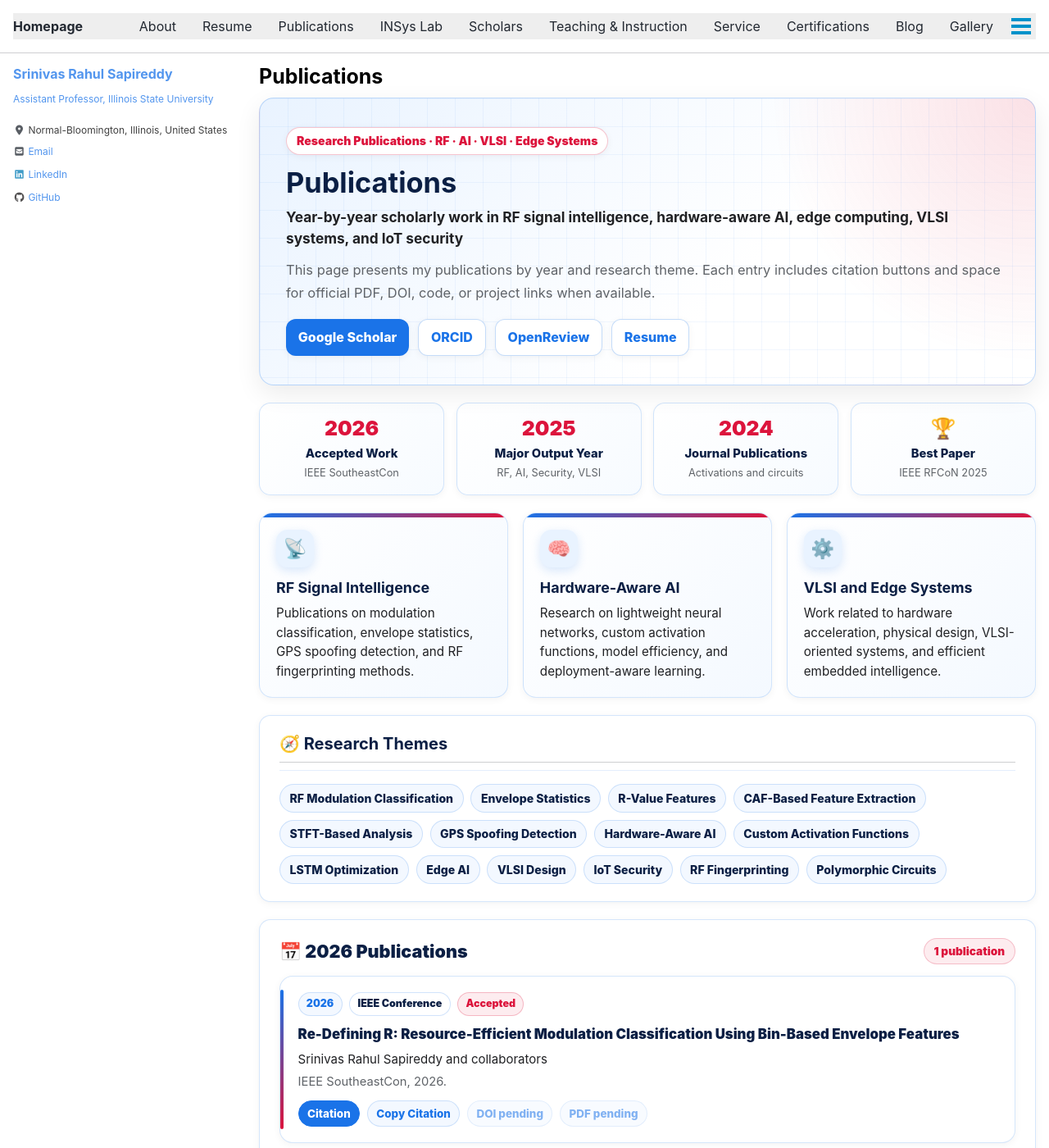
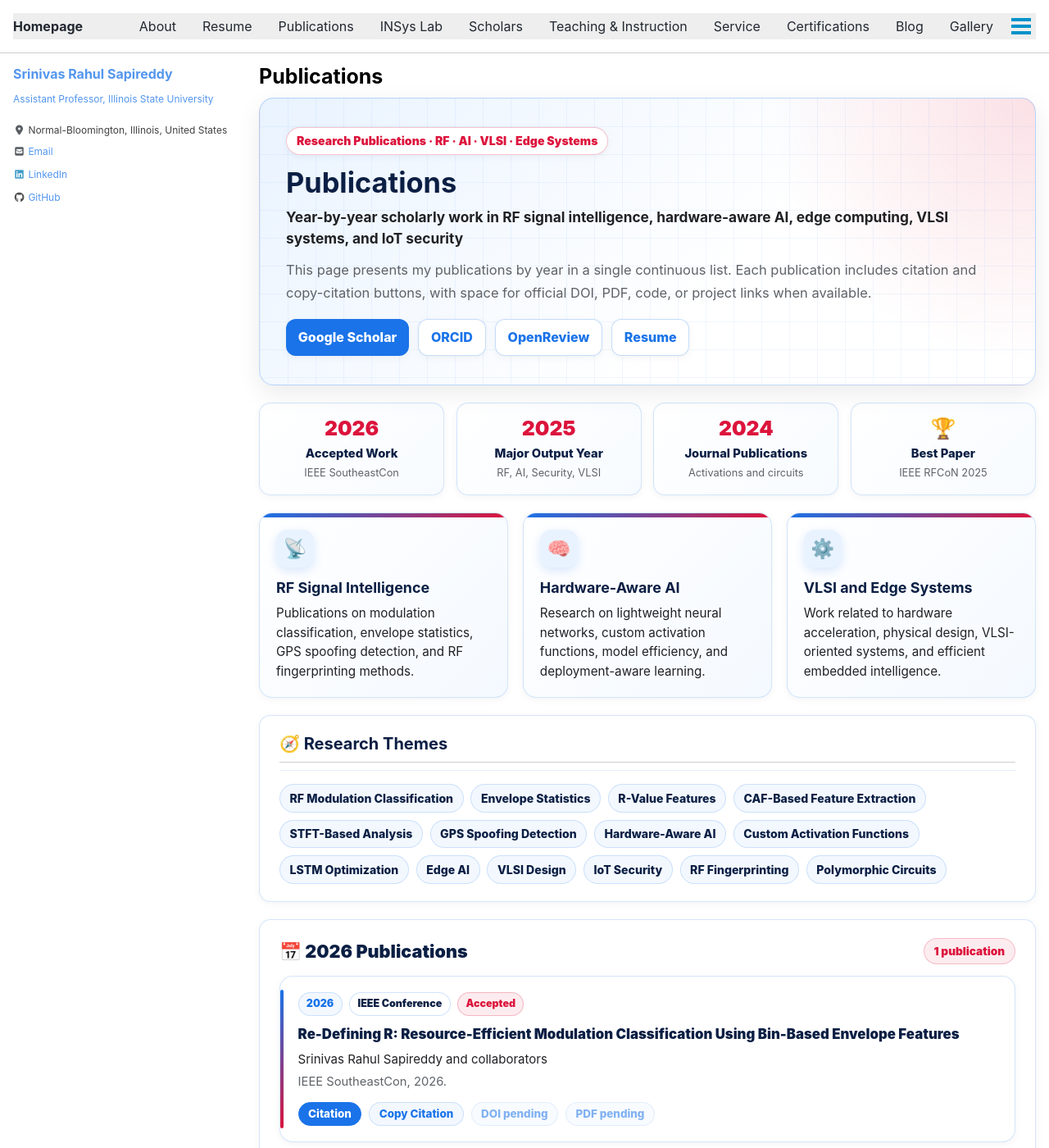
Before and after one commit to srsapireddy/srsapireddy.github.io, a Jekyll site: the page built from _pages/publications.md, in a window 1280 px wide and 1400 px high. Shown: the whole window at 82% size. Built offline with Jekyll 4.4.1, drawn with Linux system fonts in a browser that asks for light colours; cached includes are drawn as plain includes; nearby versions of some CDN libraries; some of the changed lines change nothing that is shown.

Commit message:
Update publications.md

```diff
--- a/_pages/publications.md
+++ b/_pages/publications.md
@@ -178,7 +178,7 @@
   margin-top: 0.2rem;
 }
 
-/* Sections */
+/* General section */
 .section {
   position: relative;
   overflow: hidden;
@@ -217,7 +217,7 @@
   margin: 0.6rem 0 1rem 0;
 }
 
-/* Research theme cards */
+/* Research focus cards */
 .grid-3 {
   display: grid;
   grid-template-columns: repeat(3, 1fr);
@@ -393,19 +393,22 @@
   line-height: 1.45;
 }
 
-/* Citation and link buttons */
+/* Publication action buttons in one row */
 .pub-links {
   display: flex;
+  flex-direction: row;
   flex-wrap: wrap;
   gap: 0.55rem;
-  margin-top: 0.75rem;
+  margin-top: 0.85rem;
+  align-items: center;
 }
 
 .pub-link,
 .pub-button {
   display: inline-flex;
   align-items: center;
-  padding: 0.32rem 0.65rem;
+  justify-content: center;
+  padding: 0.36rem 0.72rem;
   border-radius: 999px;
   background: #f3f8ff;
   border: 1px solid rgba(26,115,232,0.18);
@@ -414,6 +417,8 @@
   font-size: 0.84rem;
   font-weight: 850;
   cursor: pointer;
+  line-height: 1.2;
+  white-space: nowrap;
 }
 
 .pub-link:hover,
@@ -452,7 +457,7 @@
   overflow-x: auto;
 }
 
-/* Tags */
+/* Research tags */
 .tag-cloud {
   display: flex;
   flex-wrap: wrap;
@@ -470,7 +475,7 @@
   font-weight: 800;
 }
 
-/* Timeline */
+/* Timeline and profile grid */
 .grid-2 {
   display: grid;
   grid-template-columns: 1fr;
@@ -591,8 +596,8 @@
       </div>
 
       <p>
-        This page presents my publications by year and research theme. Each entry includes citation buttons
-        and space for official PDF, DOI, code, or project links when available.
+        This page presents my publications by year in a single continuous list. Each publication includes
+        citation and copy-citation buttons, with space for official DOI, PDF, code, or project links when available.
       </p>
 
       <div class="hero-links">
```
